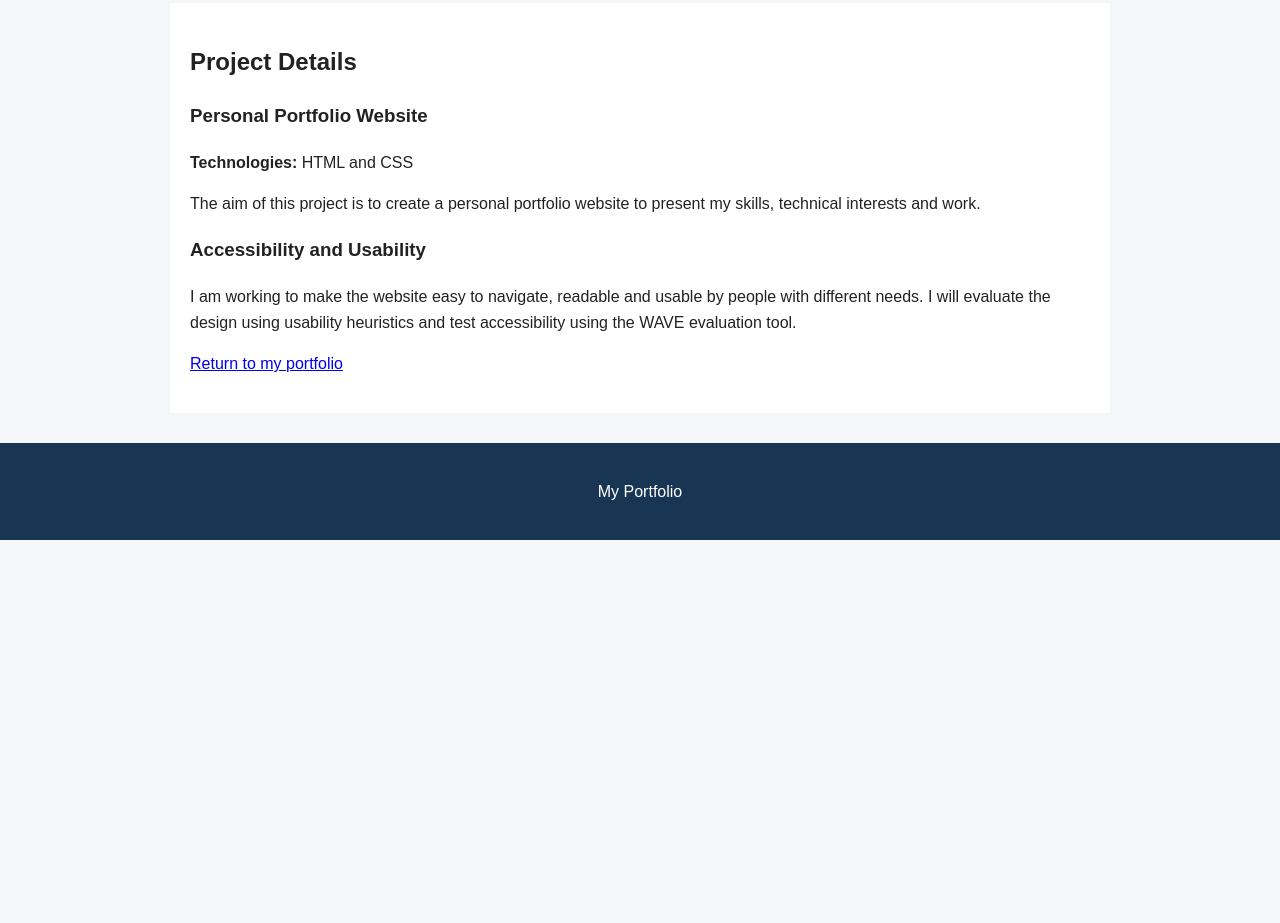
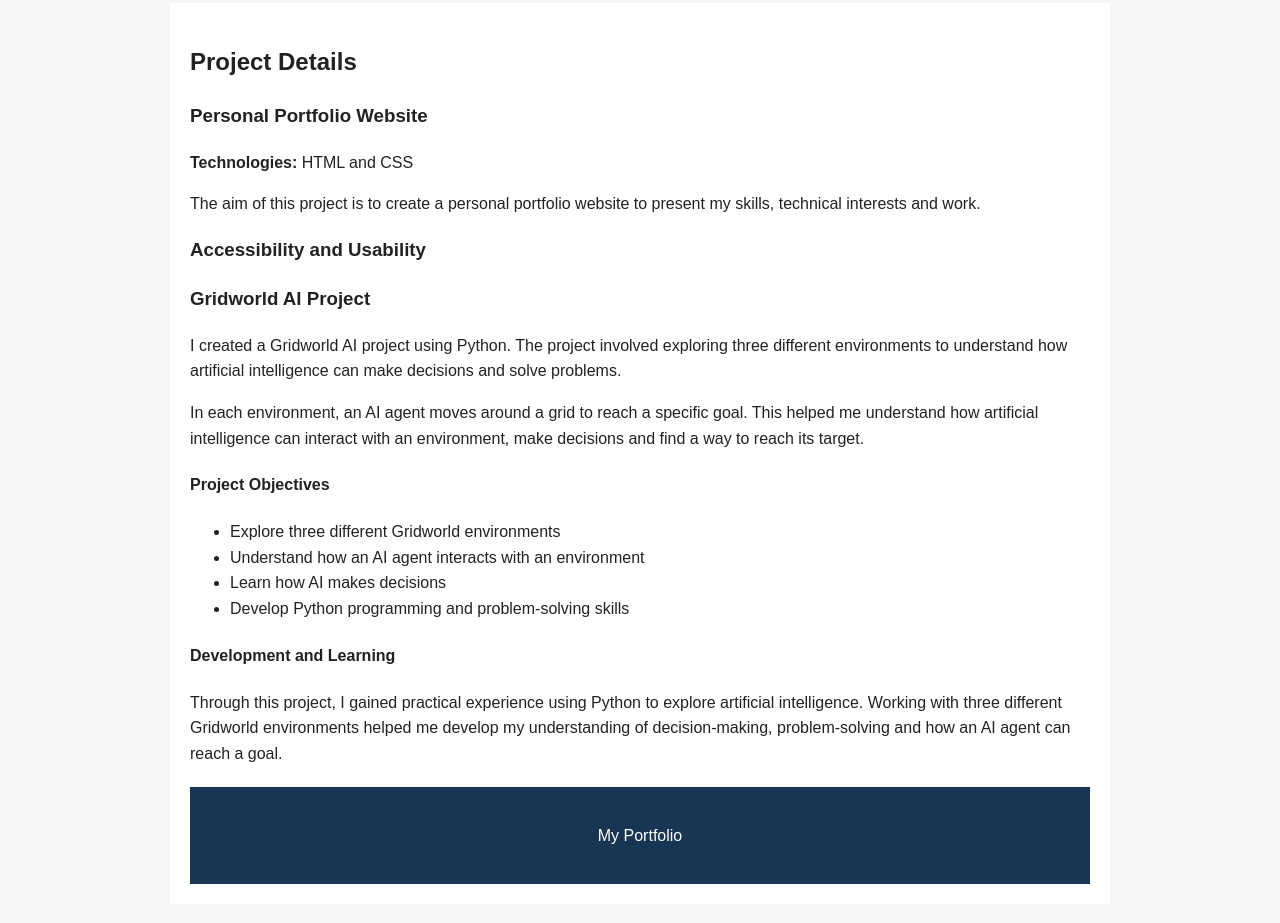
Before and after one commit to rl24aap/my-portfolio, a plain HTML site: page project-details.html in a window 1280 px wide. Shown: the part 217-1140 px from the top of the page. Before the commit the page ends 800 px from the top, so only its background shows below. Drawn offline with Linux system fonts and the light colour scheme.

Commit message:
Update project-details.html

```diff
--- a/project-details.html
+++ b/project-details.html
@@ -1,3 +1,4 @@
+
 
 <!DOCTYPE html>
 <html lang="en">
@@ -34,17 +35,39 @@
         </p>
 
         <h3>Accessibility and Usability</h3>
+<h3>Gridworld AI Project</h3>
 
-        <p>
-            I am working to make the website easy to navigate, readable
-            and usable by people with different needs. I will evaluate
-            the design using usability heuristics and test accessibility
-            using the WAVE evaluation tool.
-        </p>
+<p>
+    I created a Gridworld AI project using Python.
+    The project involved exploring three different
+    environments to understand how artificial
+    intelligence can make decisions and solve problems.
+</p>
+<p>
+    In each environment, an AI agent moves around a grid
+    to reach a specific goal. This helped me understand
+    how artificial intelligence can interact with an
+    environment, make decisions and find a way to reach
+    its target.
+</p>
+<h4>Project Objectives</h4>
 
-        <p><a href="portfolio.html">Return to my portfolio</a></p>
-    </main>
+<ul>
+    <li>Explore three different Gridworld environments</li>
+    <li>Understand how an AI agent interacts with an environment</li>
+    <li>Learn how AI makes decisions</li>
+    <li>Develop Python programming and problem-solving skills</li>
+</ul>
 
+<h4>Development and Learning</h4>
+
+<p>
+    Through this project, I gained practical experience
+    using Python to explore artificial intelligence.
+    Working with three different Gridworld environments
+    helped me develop my understanding of decision-making,
+    problem-solving and how an AI agent can reach a goal.
+</p>
     <footer>
         <p>My Portfolio</p>
     </footer>
```
